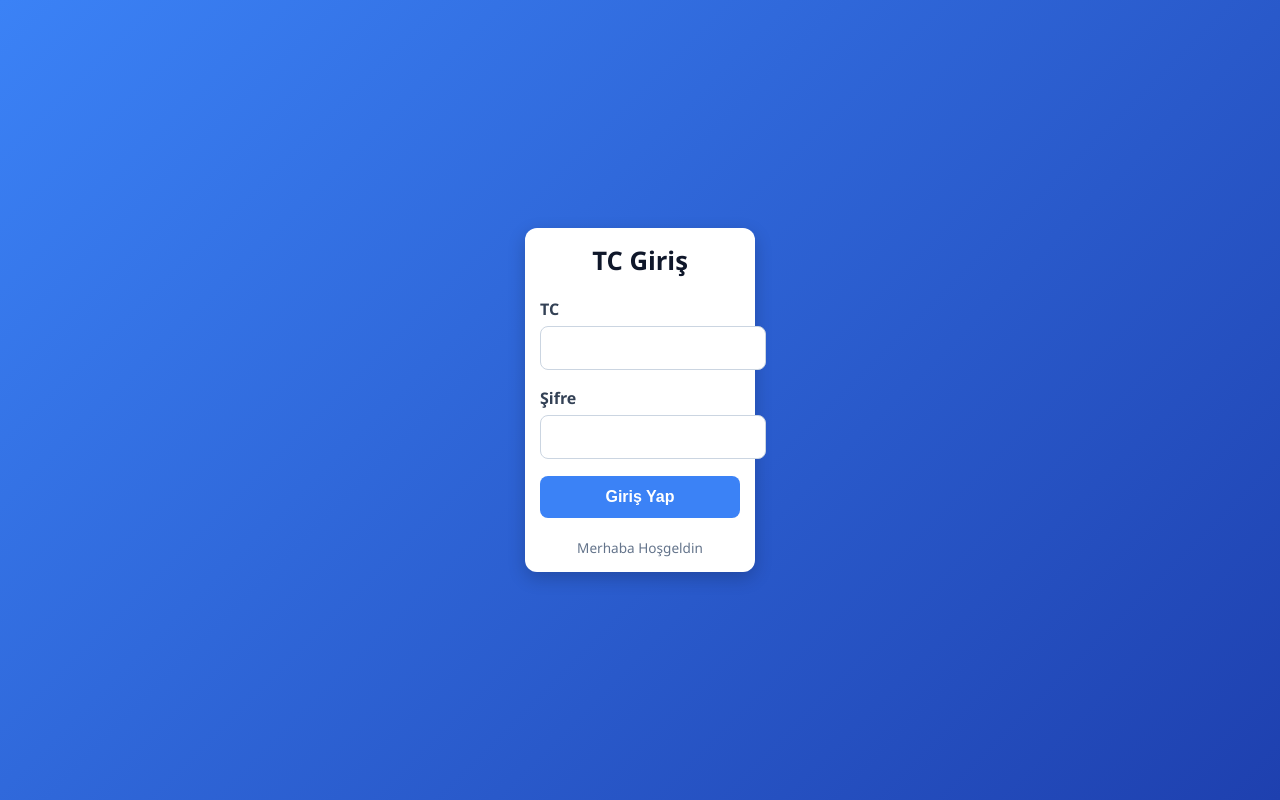
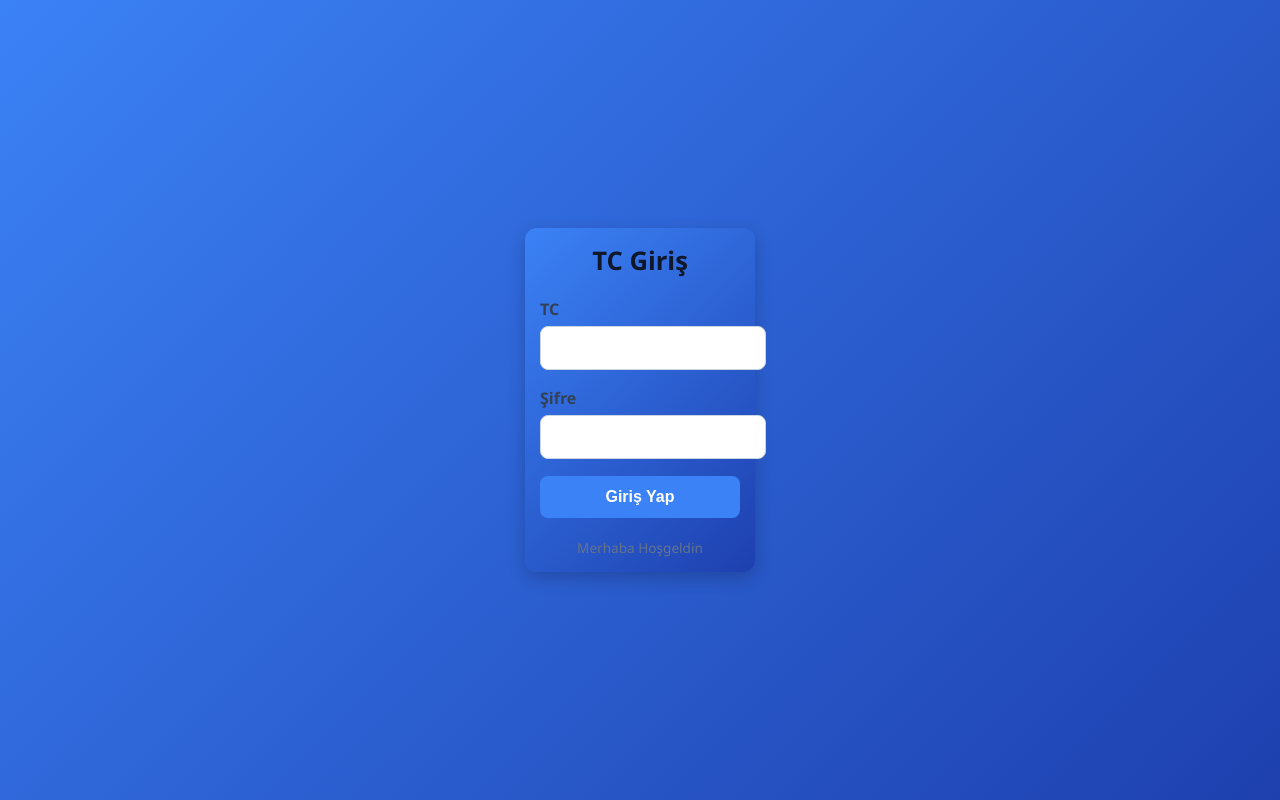
Before and after one commit to borancakirrrx/oyun-giris-site, a website: page public/index.html in a window 1280 px wide. Drawn offline with Linux system fonts and the light colour scheme.

Commit message:
Update index.html

```diff
--- a/public/index.html
+++ b/public/index.html
@@ -19,7 +19,7 @@ body {
 
   /* Kart */
 .login-box {
-  background: #ffffff;
+   background: linear-gradient(135deg, #3b82f6, #1e40af);
   width: 200px;       /* Önceden 360px idi, küçültüldü */
   padding: 15px;      /* Önceden 40px idi */
   border-radius: 12px;
```
